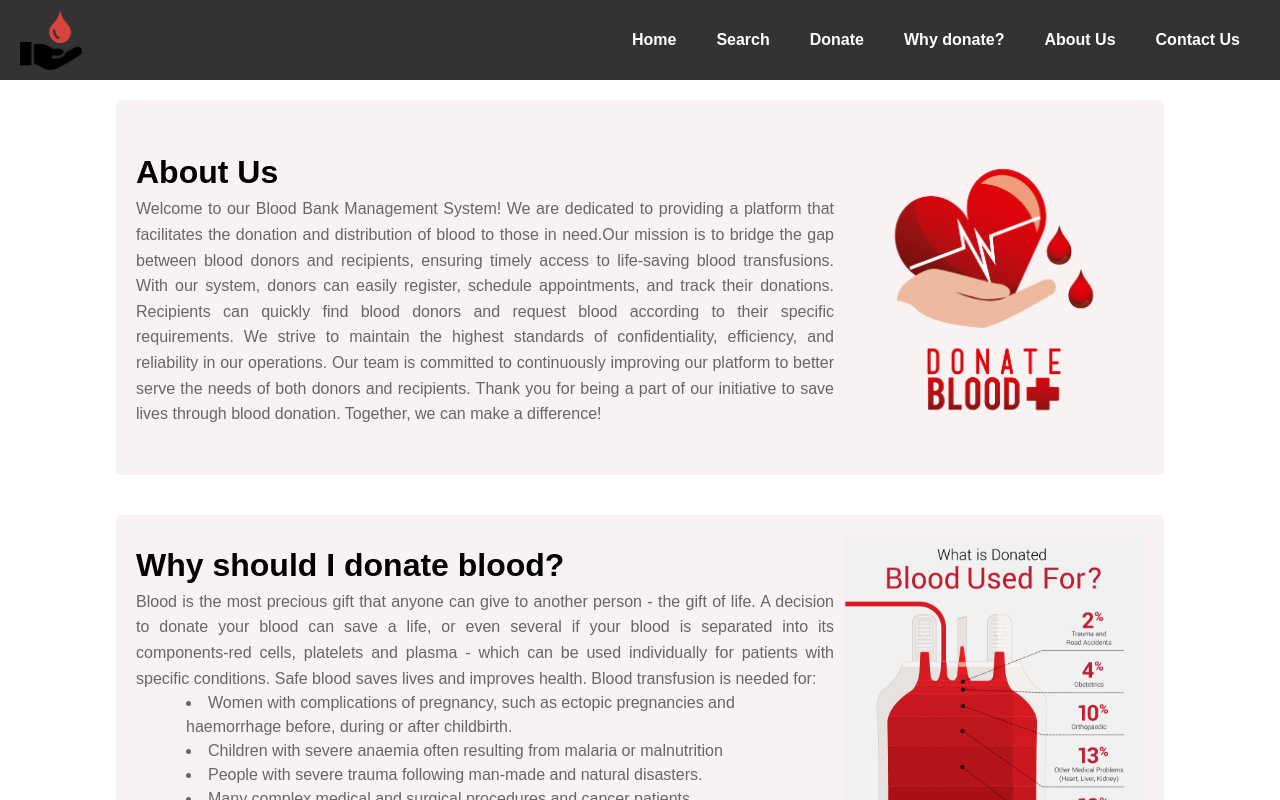
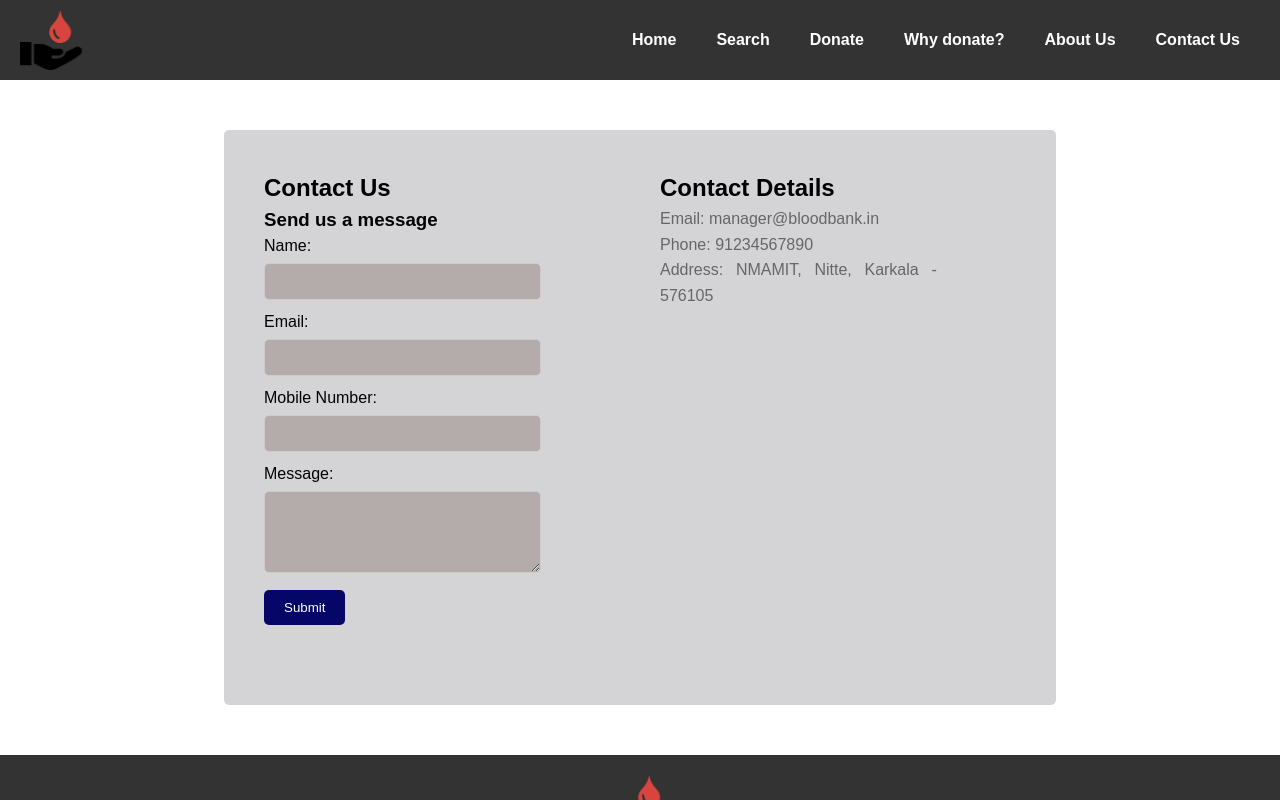
Before and after one commit to BhavyaNayak04/Blood-Bank-Management-System, a React (Vite) app in the folder frontend/: page /contact in a window 1280 px wide. Shown: the top 800 px of the page. Built offline with nearby package versions, Linux system fonts and the light colour scheme.

Commit message:
Major changes

```diff
--- a/frontend/package.json
+++ b/frontend/package.json
@@ -10,8 +10,11 @@
     "preview": "vite preview"
   },
   "dependencies": {
+    "axios": "^1.6.8",
     "react": "^18.2.0",
-    "react-dom": "^18.2.0"
+    "react-dom": "^18.2.0",
+    "react-router-dom": "^6.22.3",
+    "react-toastify": "^10.0.5"
   },
   "devDependencies": {
     "@types/react": "^18.2.66",
--- a/frontend/src/App.jsx
+++ b/frontend/src/App.jsx
@@ -1,15 +1,28 @@
 import Home from './pages/Home';
-import Navbar from './Components/Navbar'
-import Footer from './Components/Footer'
-
-import About from './Components/About';
-
+import AboutPage from './pages/AboutPage';
+import ContactUs from './pages/ContactUs';
+import Donate from './pages/Donate';
+// import Navbar from './Components/Navbar'
+// import Footer from './Components/Footer'
+// import About from './Components/About';
+import {Routes, BrowserRouter, Route} from 'react-router-dom';
 export default function App() {
   return (
     <>
-          <Navbar/>
-          <About/>
-          <Footer/>
+      <BrowserRouter>
+        <Routes>
+            <Route path='/' element={<Home/>}/>
+            <Route path='/about' element={<AboutPage/>}/>
+
+            {/* donate page */}
+            <Route path='/donate' element={<Donate/>}/>
+            {/* search page */}
+            <Route path='/search' element={<AboutPage/>}/>
+
+
+            <Route path='/contact' element={<ContactUs/>}/>
+        </Routes>
+      </BrowserRouter>
 
     </>
   )
--- a/frontend/src/Components/Contact.jsx
+++ b/frontend/src/Components/Contact.jsx
@@ -1,28 +1,68 @@
-import React from 'react'
-import '../contact.css'
+
+
+import React, { useState } from 'react';
+import axios from 'axios';
+import { toast, ToastContainer } from 'react-toastify';
+import 'react-toastify/dist/ReactToastify.css';
+import '../contact.css';
 
 const ContactPage = () => {
+  const [formData, setFormData] = useState({
+    name: '',
+    email: '',
+    mobile: '',
+    message: ''
+  });
+
+  const handleChange = (event) => {
+    const { name, value } = event.target;
+    setFormData({ ...formData, [name]: value });
+  };
+
+  const handleSubmit = async (event) => {
+  event.preventDefault();
+  try {
+    await axios.post('http://localhost:8081/submit-feedback', formData);
+    toast.success('Feedback submitted successfully!');
+    // Clear form data
+    setFormData({
+      name: '',
+      email: '',
+      mobile: '',
+      message: ''
+    });
+  } catch (error) {
+    console.error('Error submitting feedback:', error);
+    toast.error('Failed to submit feedback. Please try again later.');
+    // Handle error
+  }
+};
+
+
   return (
     <div className="contact-container">
       <div className="message-section">
         <h2>Contact Us</h2>
         <h3>Send us a message</h3>
-        <form>
+        <form onSubmit={handleSubmit}>
           <label htmlFor="name">Name:</label>
-          <input type="text" id="name" name="name" />
+          <input type="text" id="name" name="name" value={formData.name} onChange={handleChange} />
           <label htmlFor="email">Email:</label>
-          <input type="email" id="email" name="email" />
+          <input type="email" id="email" name="email" value={formData.email} onChange={handleChange} />
+          <label htmlFor="mobile">Mobile Number:</label>
+          <input type="text" id="mobile" name="mobile" value={formData.mobile} onChange={handleChange} />
           <label htmlFor="message">Message:</label>
-          <textarea id="message" name="message" rows="4" />
+          <textarea id="message" name="message" rows="4" value={formData.message} onChange={handleChange} />
           <button type="submit">Submit</button>
         </form>
       </div>
       <div className="contact-section">
         <h2>Contact Details</h2>
-        <p>Email: bloodbank@example.com</p>
-        <p>Phone: +1234567890</p>
-        <p>Address: 123 Blood Bank Street, City, Country</p>
+        <p>Email: manager@bloodbank.in</p>
+        <p>Phone: 91234567890</p>
+        <p>Address: NMAMIT, Nitte, Karkala - 576105</p>
       </div>
+      <ToastContainer />
     </div>
   );
 };
--- a/frontend/src/components/Content.jsx
+++ b/frontend/src/components/Content.jsx
@@ -14,7 +14,7 @@ const DonateSection = () => {
     <div className="donate-section">
       <h2>Become a Donor Today!</h2>
       <p>Donate blood and save lives. Your contribution can make a significant impact on those in need.</p>
-      <button className="donate-button">Donate Now</button>
+      <a href='/donate'><button className="donate-button">Donate Now</button></a>
     </div>
   );
 };
--- a/frontend/src/components/Navbar.jsx
+++ b/frontend/src/components/Navbar.jsx
@@ -7,12 +7,12 @@ export default function Navbar(){
             <div className="navbar">
     <img src={logo} alt="Logo"/>
     <ul>
-      <li><a href="#">Home</a></li>
+      <li><a href="/">Home</a></li>
       <li><a href="#">Search</a></li>
-      <li><a href="#">Donate</a></li>
-      <li><a href="#">Why donate?</a></li>
-      <li><a href="#">About Us</a></li>
-      <li><a href="#">Contact Us</a></li>
+      <li><a href="/donate">Donate</a></li>
+      <li><a href="/about">Why donate?</a></li>
+      <li><a href="/about">About Us</a></li>
+      <li><a href="/contact">Contact Us</a></li>
     </ul>
   </div>
         </div>
--- a/frontend/src/contact.css
+++ b/frontend/src/contact.css
@@ -1,12 +1,11 @@
 .contact-container {
     max-width: 65%;
-    margin: 0 auto;
     padding: 20px;
     border-radius: 5px;
     display:flex;
     justify-content: space-between;
     background-color: rgba(171, 169, 175, 0.509);
-    margin-bottom: 50px;
+    margin: 50px auto;
   }
 
   .message-section,
--- a/frontend/src/global.css
+++ b/frontend/src/global.css
@@ -153,6 +153,7 @@
   font-size: 18px;
   color: #553434;
   margin-bottom: 30px;
+  text-align: center;
 }
 
 .donate-button {
--- /dev/null
+++ b/frontend/src/pages/AboutPage.jsx
@@ -0,0 +1,13 @@
+import About from '../Components/About';
+import Footer from '../Components/Footer';
+import Navbar from '../Components/Navbar';
+
+export default function AboutPage(){
+    return(
+        <>
+             <Navbar/>
+             <About/>
+             <Footer/>
+        </>
+    )
+}
--- /dev/null
+++ b/frontend/src/pages/ContactUs.jsx
@@ -0,0 +1,13 @@
+import Contact from '../Components/Contact';
+import Footer from '../Components/Footer';
+import Navbar from '../Components/Navbar';
+
+export default function AboutPage(){
+    return(
+        <>
+             <Navbar/>
+             <Contact/>
+             <Footer/>
+        </>
+    )
+}
--- /dev/null
+++ b/frontend/src/pages/Donate.jsx
@@ -0,0 +1,20 @@
+import axios from 'axios';
+import {useEffect} from 'react';
+import Footer from '../Components/Footer';
+import Navbar from '../Components/Navbar';
+
+export default function Donate(){
+
+    useEffect(()=>{
+        axios.get('http://localhost:8081/donate')
+        .then(res => console.log(res))
+        .catch(err => console.log(err));
+    }, [])
+    return(
+        <>
+             <Navbar/>
+
+             <Footer/>
+        </>
+    )
+}
```
Also changed, not shown: 2 other files (tests, documents, lock files or other folders).
